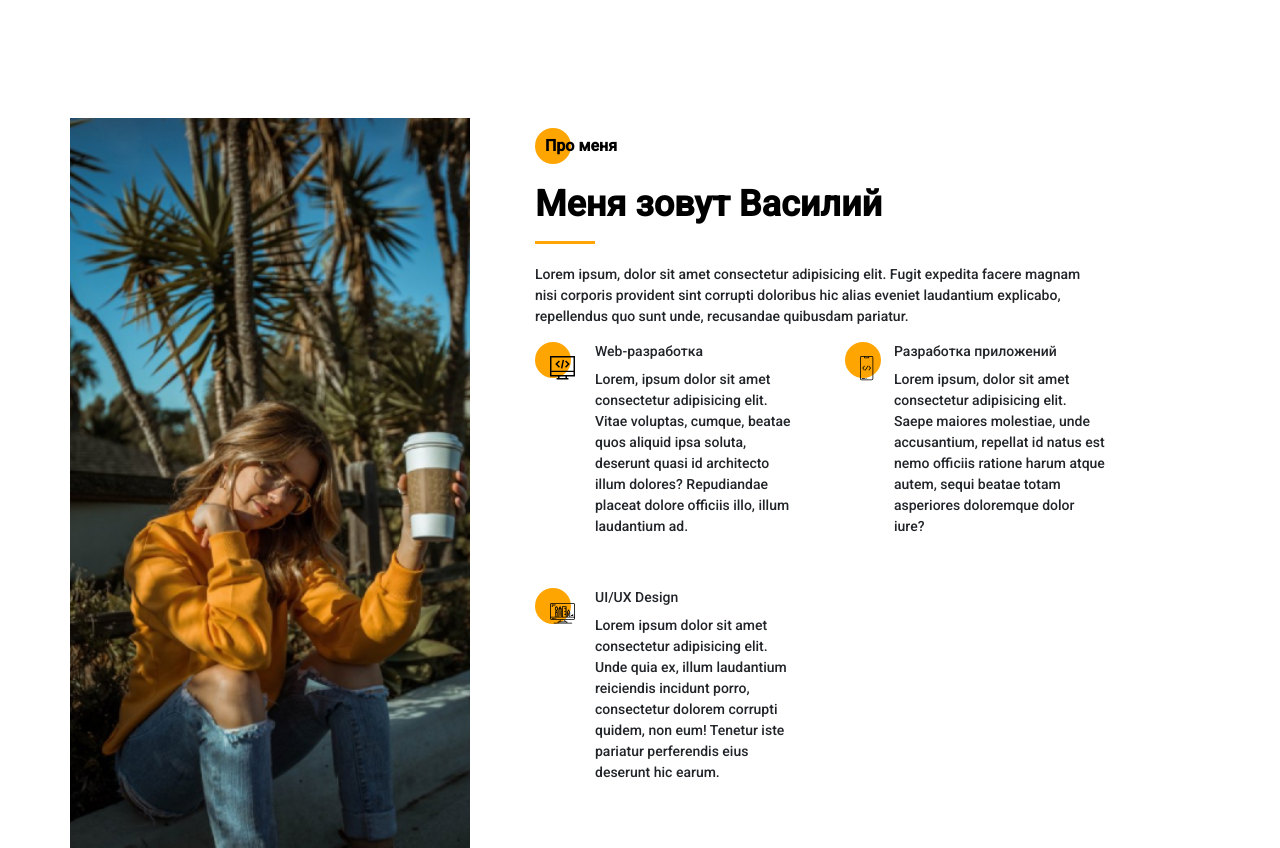
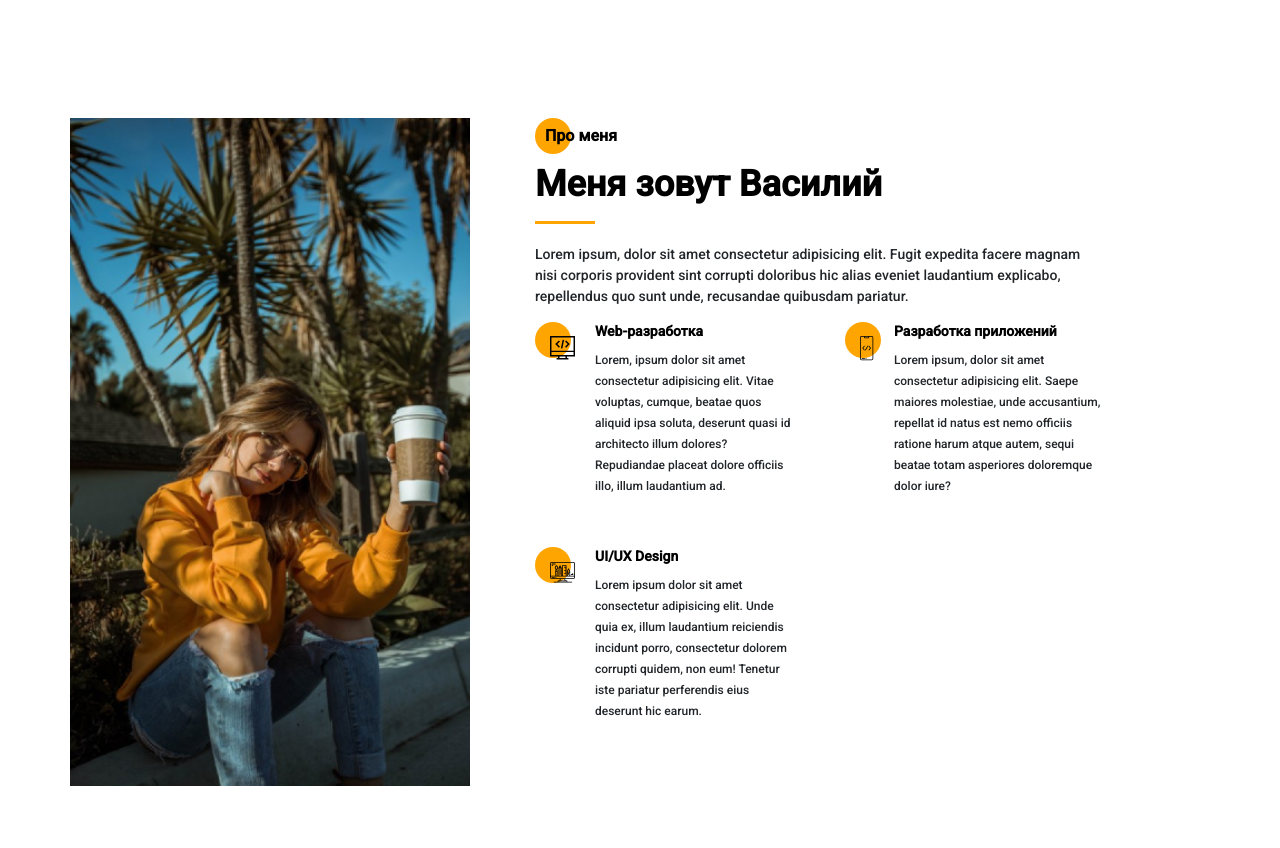
Before and after one commit to basonsan/Portfolio, a website: page src/index.html in a window 1280 px wide. Shown: the part 802-1650 px from the top of the page. After the commit the page ends 1588 px from the top, so only its background shows below. Drawn offline with nearby package versions, Linux system fonts and the light colour scheme; files that its build step writes are made by us from their sources; files whose address does not match are found by name.

Commit message:
fix bugs

```diff
--- a/src/index.html
+++ b/src/index.html
@@ -106,7 +106,7 @@
                                 <img src="icons/about_me/web_development.svg" alt="">
                             </div>
                             <div class="about__wrapper-skill-descr">
-                                <h4>Web-разработка</h4>
+                                <h4 class="title">Web-разработка</h4>
                                 <span>Lorem, ipsum dolor sit amet consectetur adipisicing elit. Vitae voluptas, cumque, beatae quos aliquid ipsa soluta, deserunt quasi id architecto illum dolores? Repudiandae placeat dolore officiis illo, illum laudantium ad.</span>
                             </div>
                         </div>
@@ -115,7 +115,7 @@
                                 <img src="icons/about_me/mobile_dev.svg" alt="">
                             </div>
                             <div class="about__wrapper-skill-descr">
-                                <h4>Разработка приложений</h4>
+                                <h4 class="title">Разработка приложений</h4>
                                 <span>Lorem ipsum, dolor sit amet consectetur adipisicing elit. Saepe maiores molestiae, unde accusantium, repellat id natus est nemo officiis ratione harum atque autem, sequi beatae totam asperiores doloremque dolor iure?</span>
                             </div>
                         </div>
@@ -124,7 +124,7 @@
                                 <img src="icons/about_me/design.svg" alt="">
                             </div>
                             <div class="about__wrapper-skill-descr">
-                                <h4>UI/UX Design</h4>
+                                <h4 class="title">UI/UX Design</h4>
                                 <span>Lorem ipsum dolor sit amet consectetur adipisicing elit. Unde quia ex, illum laudantium reiciendis incidunt porro, consectetur dolorem corrupti quidem, non eum! Tenetur iste pariatur perferendis eius deserunt hic earum.</span>
                             </div>
                         </div>
--- a/src/sass/base/_mixins.scss
+++ b/src/sass/base/_mixins.scss
@@ -1,6 +1,6 @@
 @mixin range {
     position: relative;
-    padding: 10px;
+    padding-left: 10px;
     z-index: 1;
     &::before {
         content: '';
--- a/src/sass/blocks/_about.scss
+++ b/src/sass/blocks/_about.scss
@@ -33,7 +33,11 @@
             margin-right: 20px;
             @include range;
             padding: 15px 0 0 15px;
-
+        }
+        &-descr {
+            span {
+                font-size: 12px;
+            }
         }
 
     }
--- a/src/sass/blocks/_menu.scss
+++ b/src/sass/blocks/_menu.scss
@@ -34,6 +34,7 @@
         margin-bottom: 15px;
         position: relative;
         padding-left: 35px;
+        transition: 0.5s all;
         &::before{
             content: '';
             width: 15px;
@@ -45,11 +46,20 @@
             top: 50%;
             transform: translateY(-50%);
         }
+        &:hover {
+            transform: scale(1.1);
+            &:before {
+                background-color: #fff;
+            }
+        }
         a {
             color: #fff;
             font-weight: 700;
             font-size: 24px;
             line-height: 36px;
+            &:hover {
+                text-decoration: none;
+            }
         }
     }
     &__overlay {
```
Also changed, not shown: dist/css/style.min.css, dist/index.html.
